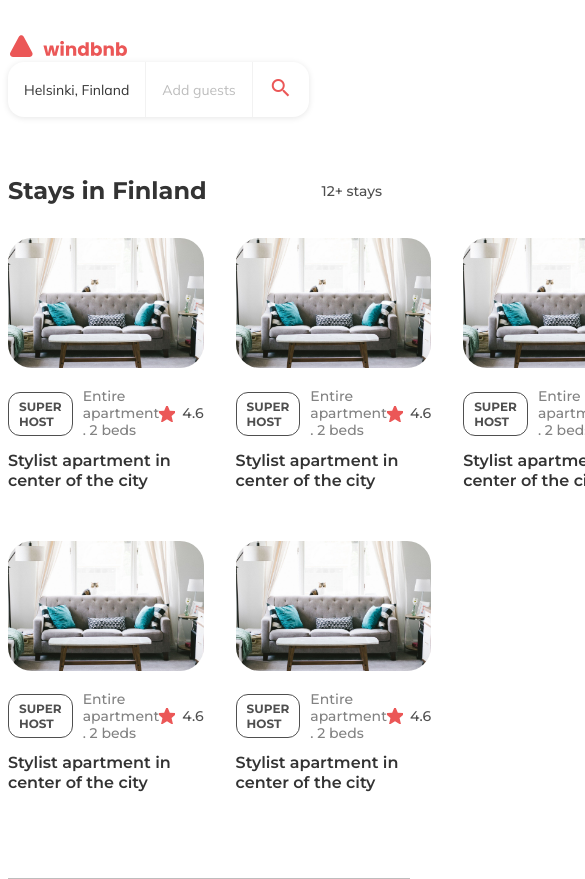
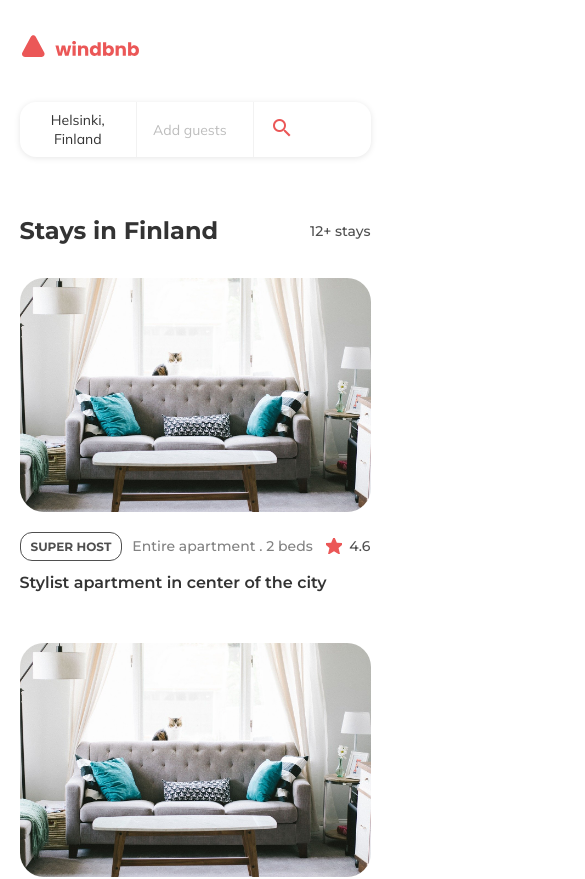
Before and after one commit to sasha-khbrv/devChallengesWindbnb, a React (Create React App) app: page / in a window 390 px wide. Shown: the top 879 px of the page, 585 px wide, since content can reach past the window. Built offline with nearby package versions, Linux system fonts and the light colour scheme.

Commit message:
Made page responsive. Started to work with header

```diff
--- a/src/Components/Header/Filter/Filter.jsx
+++ b/src/Components/Header/Filter/Filter.jsx
@@ -2,13 +2,13 @@ import React from 'react';
 function Filter() {
   return (
     <div className="filterContainer">
-      <div className="filterBtn-left">
+      <div className="filterBtn filterBtn-left">
         <button className="btn">Helsinki, Finland</button>
       </div>
-      <div className="filterBtn-center">
+      <div className="filterBtn filterBtn-center">
         <button className="btn btnPlaceholder">Add guests</button>
       </div>
-      <div className="filterBtn-right">
+      <div className="filterBtn filterBtn-right">
         <button className="btn btnIcon"><span className="material-icons">search</span></button>
       </div>
     </div>
--- a/src/Sass/atoms/badges.scss
+++ b/src/Sass/atoms/badges.scss
@@ -2,6 +2,7 @@
   padding: 6px 10px;
   border: 1px solid $secondary;
   border-radius: 12px;
+  text-align: center;
 
   color: $secondary;
   font-size: 0.75rem;
--- a/src/Sass/basics/layout.scss
+++ b/src/Sass/basics/layout.scss
@@ -1,4 +1,12 @@
+body {
+  position: absolute;
+  width: 100%;
+  margin: 0;
+  padding: 0;
+}
+
 .container {
   max-width: 1216px;
+  width: 90%;
   margin: 0 auto;
 }
--- a/src/Sass/components/cards/card.scss
+++ b/src/Sass/components/cards/card.scss
@@ -19,6 +19,10 @@
   margin-bottom: 12px;
 
   .badge {
+    margin-right: 10px;
+  }
+
+  .cardTags {
     margin-right: 10px;
   }
 
--- a/src/Sass/components/cards/cards.scss
+++ b/src/Sass/components/cards/cards.scss
@@ -17,3 +17,19 @@
   grid-template-columns: 1fr 1fr 1fr;
   grid-gap: 50px 32px;
 }
+
+@media (max-width: 1024px) {
+  .cardsGrid {
+    display: grid;
+    grid-template-columns: 1fr 1fr;
+    grid-gap: 50px 32px;
+  }
+ }
+
+ @media (max-width: 560px) {
+  .cardsGrid {
+    display: grid;
+    grid-template-columns: 1fr;
+    grid-gap: 50px;
+  }
+ }
--- a/src/Sass/components/filter/filter.scss
+++ b/src/Sass/components/filter/filter.scss
@@ -7,7 +7,18 @@
 }
 
 //Inner parts
+.filterBtn {
+  width: 100%;
+}
+
 .filterBtn-center {
   border-left: 1px solid $grey-0;
   border-right: 1px solid $grey-0;
 }
+
+@media (max-width: 560px) {
+  .filterContainer {
+    margin-top: 40px;
+    width: 100%;
+  }
+}
--- a/src/Sass/components/footer/footer.scss
+++ b/src/Sass/components/footer/footer.scss
@@ -2,7 +2,8 @@
   margin: 0 auto;
   padding-top: 22px;
   margin-bottom: 20px;
-  width: 402px;
+  max-width: 402px;
+  width: 90%;
   border-top: 1px solid $grey-1;
   text-align: center;
 }
--- a/src/Sass/components/header/headerLayout.scss
+++ b/src/Sass/components/header/headerLayout.scss
@@ -3,6 +3,5 @@
   justify-content: space-between;
   align-items: center;
   flex-wrap: wrap;
-
   margin: 32px 0 60px;
 }
```
Also changed, not shown: 1 other file (tests, documents, lock files or other folders).
